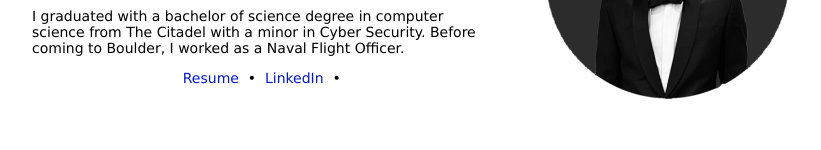
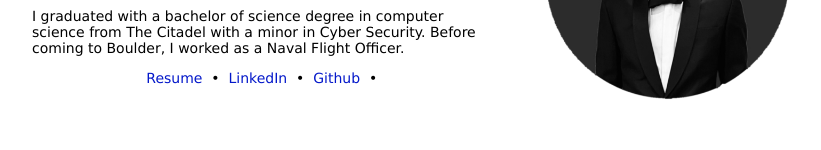
Before and after one commit to lancecook/lancecook.github.io, a plain HTML site: page index.html in a window 1280 px wide. Shown: the part 200-350 px from the top of the page, without its empty margins (228-1049 px from the left). Drawn offline with Linux system fonts and the light colour scheme; a web font is replaced by a local one.

Commit message:
Update index.html
Added github link

```diff
--- a/index.html
+++ b/index.html
@@ -46,6 +46,7 @@
 
                 <a href="files/LT Lance Cook Resume.pdf"> Resume </a> &nbsp&bull;&nbsp
                 <a href="https://www.linkedin.com/in/lancecook/"> LinkedIn </a> &nbsp&bull;&nbsp
+		<a href="https://github.com/lancecook"> Github </a> &nbsp&bull;&nbsp
 
 
               </p>
```
